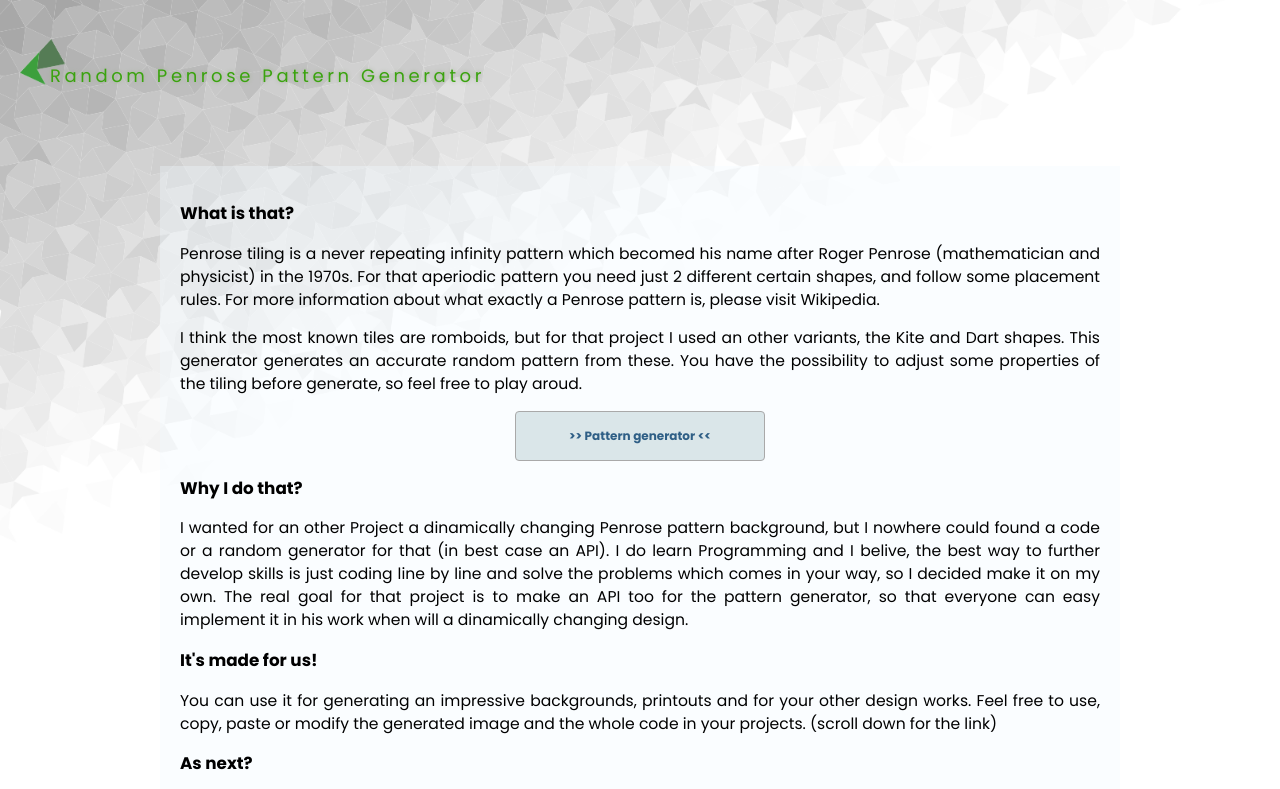
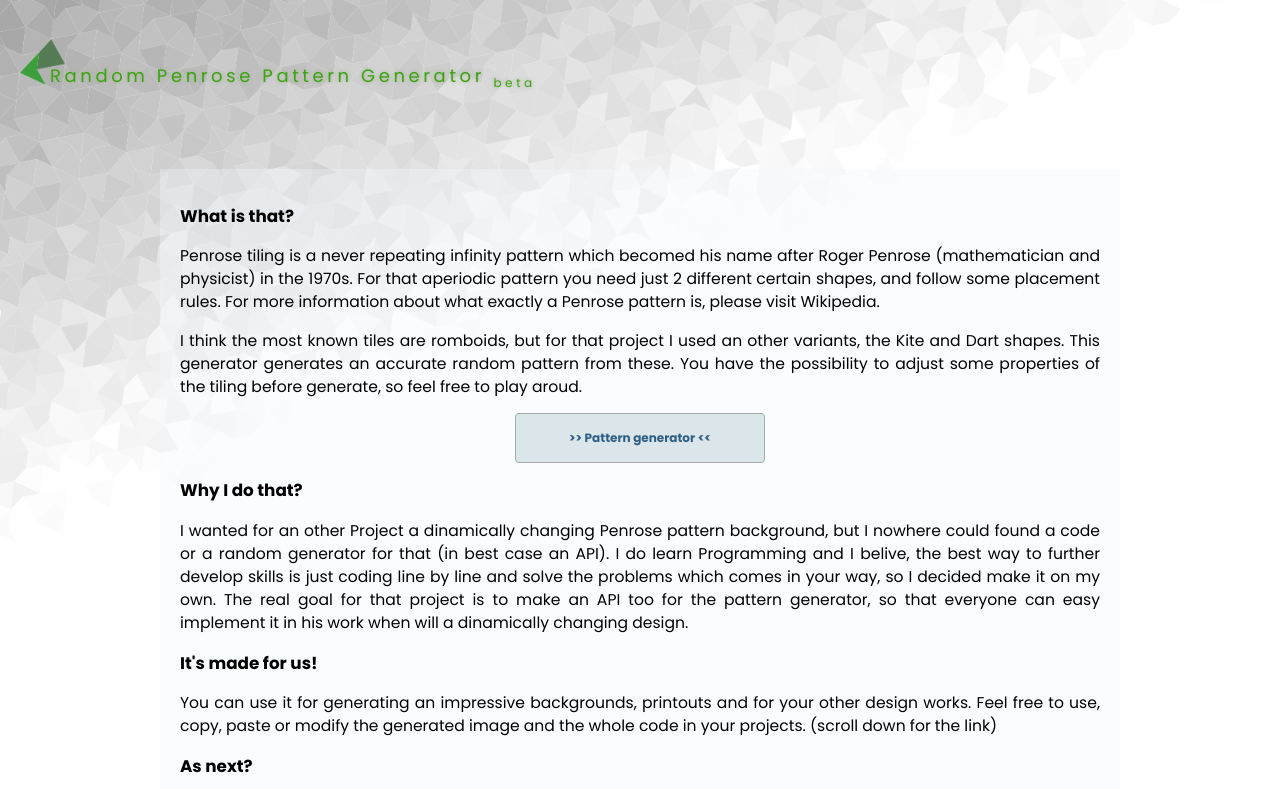
Before and after one commit to btcreator/PenroseTiles, a website built with Parcel: page index.html in a window 1280 px wide. Shown: the top 789 px of the page. Built offline with nearby package versions, Linux system fonts and the light colour scheme.

Commit message:
beta added, because there are some small things to do

```diff
--- a/index.html
+++ b/index.html
@@ -4,12 +4,12 @@
         <meta charset="utf-8" />
         <link rel="icon" href="img/logo.png" type="image/png icon" />
         <link rel="stylesheet" type="text/css" href="general.css" />
-        <title>Random Penrose Pattern Generator</title>
+        <title>Random Penrose Pattern Generator (beta)</title>
     </head>
     <body>
         <header>
             <div class="logo">
-                <h1>Random Penrose Pattern Generator</h1>
+                <h1>Random Penrose Pattern Generator <sub>beta</sub></h1>
             </div>
         </header>
         <main>
```
